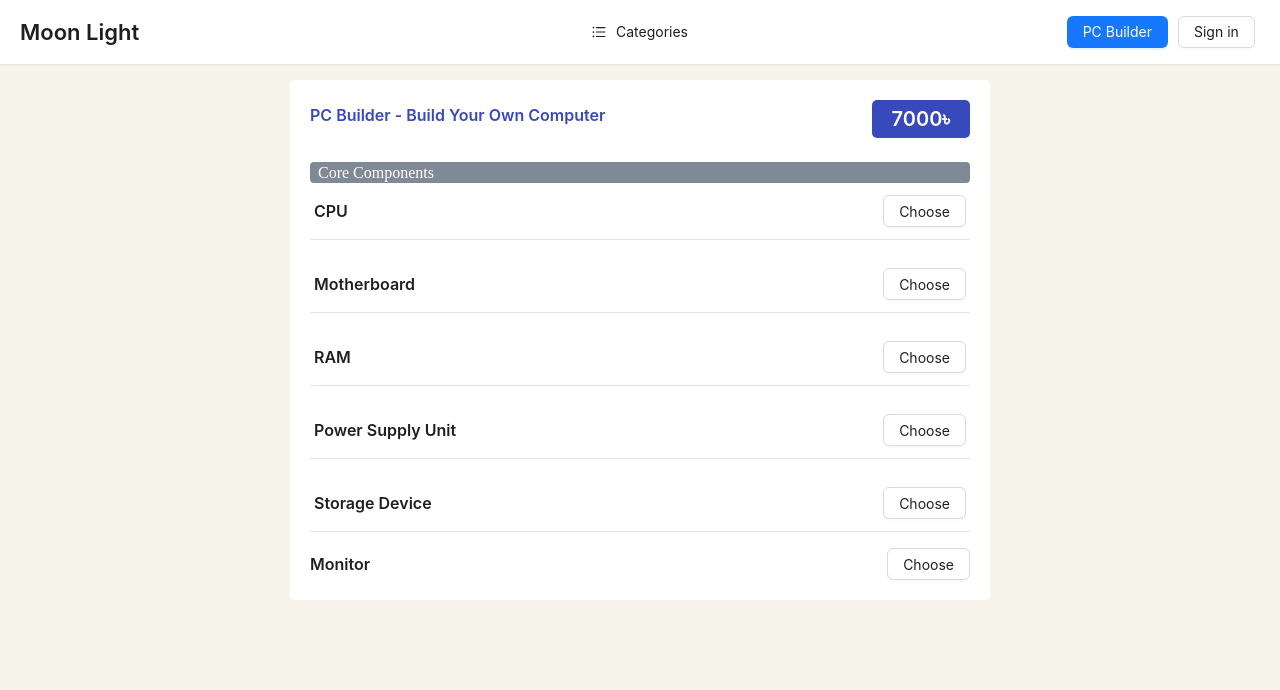
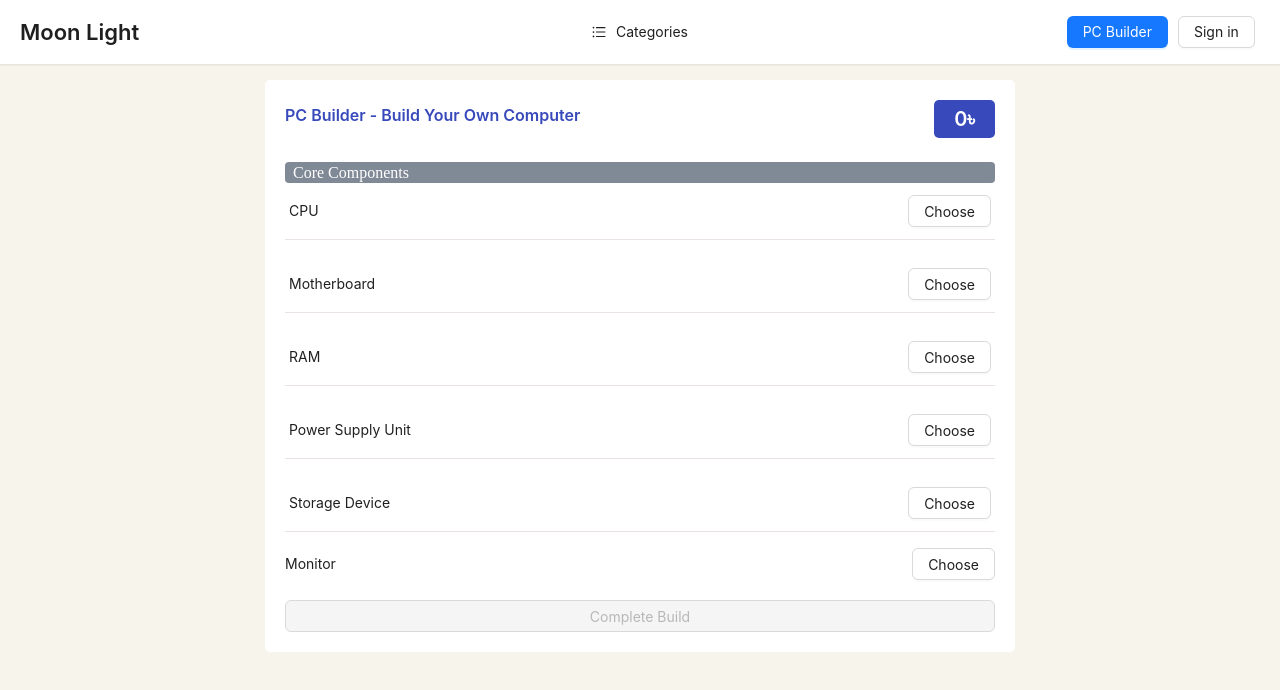
Before and after one commit to habiburrahman26/pc-build-with-nextjs, a Next.js app: page /tool/pc-builder in a window 1280 px wide. Shown: the top 690 px of the page. Built offline with nearby package versions, Linux system fonts and the light colour scheme; no server answers.

Commit message:
pc build complete

```diff
--- a/package.json
+++ b/package.json
@@ -10,12 +10,14 @@
   },
   "dependencies": {
     "@ant-design/icons": "^5.1.4",
+    "@reduxjs/toolkit": "^1.9.5",
     "antd": "^5.7.3",
     "eslint": "8.45.0",
     "eslint-config-next": "13.4.12",
     "next": "13.4.12",
     "next-auth": "^4.22.3",
     "react": "18.2.0",
-    "react-dom": "18.2.0"
+    "react-dom": "18.2.0",
+    "react-redux": "^8.1.1"
   }
 }
--- a/pages/_app.js
+++ b/pages/_app.js
@@ -1,14 +1,21 @@
 import Navbar from '@/layout/Navbar';
+import store from '@/redux/store';
 import '@/styles/globals.css';
 import { SessionProvider } from 'next-auth/react';
+import { Provider } from 'react-redux';
 
-export default function App({ Component, pageProps: { session, ...pageProps } }) {
+export default function App({
+  Component,
+  pageProps: { session, ...pageProps },
+}) {
   const getLayout = Component.getLayout || ((page) => page);
 
   return getLayout(
-    <SessionProvider session={session}>
-      <Navbar/>
-      <Component {...pageProps} />
-    </SessionProvider>
+    <Provider store={store}>
+      <SessionProvider session={session}>
+        <Navbar />
+        <Component {...pageProps} />
+      </SessionProvider>
+    </Provider>
   );
 }
--- a/pages/product/[productId].js
+++ b/pages/product/[productId].js
@@ -22,8 +22,8 @@ const ProductDetailsPage = ({ product }) => {
               {product?.average_rating} out of 5
             </Typography.Title>
           </Space>
-          {product.reviews.length > 0 ? (
-            product.reviews.map((r, i) => (
+          {product?.reviews.length > 0 ? (
+            product?.reviews.map((r, i) => (
               <Space key={i} direction="vertical">
                 <Space>
                   <Avatar size="large" icon={<UserOutlined />} />
--- a/pages/tool/pc-builder.js
+++ b/pages/tool/pc-builder.js
@@ -1,72 +1,225 @@
-import RootLayout from '@/layout/RootLayout';
-import { Button, Card, Space, Typography } from 'antd';
+import { Button, Space, Typography, message } from 'antd';
+import { useSelector, useDispatch } from 'react-redux';
 import Link from 'next/link';
 import React from 'react';
+import Image from 'next/image';
+import { CloseOutlined } from '@ant-design/icons';
+import {
+  completeBuild,
+  removeToPcBuild,
+} from '@/redux/features/pcBuild/pcBuild';
 
 const PcBuilderPage = () => {
+  const dispatch = useDispatch();
+  const { totalItems, totalPrice, items } = useSelector(
+    (state) => state.pcBuild
+  );
+
+  const [messageApi, contextHolder] = message.useMessage();
+  const success = () => {
+    messageApi.open({
+      type: 'success',
+      content: 'Your pc build successfully',
+    });
+  };
+
+  const processor = items?.find((i) => i.category === 'processor');
+  const motherboard = items?.find((i) => i.category === 'motherboard');
+  const ram = items?.find((i) => i.category === 'ram');
+  const powerSupply = items?.find((i) => i.category === 'power-supply');
+  const monitor = items?.find((i) => i.category === 'monitor');
+  const storageDevice = items?.find((i) => i.category === 'storage-device');
+
   return (
     <section className="pc-build">
+      {contextHolder}
       <div className="flex-between">
         <Typography.Title level={5} style={{ color: '#3749BB' }}>
           PC Builder - Build Your Own Computer
         </Typography.Title>
         <Space className="price-item-card">
           <Typography.Title level={4} style={{ color: '#fff', margin: 0 }}>
-            7000৳
+            {totalPrice}৳
           </Typography.Title>
         </Space>
       </div>
-      <p className='core-heading'>Core Components</p>
-      <div className='flex-vertical'>
-        <div className="flex-between border-bottom">
-          <Typography.Title level={5} style={{ margin: 0 }}>
+      <p className="core-heading">Core Components</p>
+      <div className="flex-vertical" style={{ marginBottom: 20 }}>
+        <div className=" border-bottom">
+          <div className="flex-between">
+            <Typography.Text level={5} style={{ margin: 0 }}>
               CPU
-          </Typography.Title>
+            </Typography.Text>
             <Button>
               <Link href="/tool/processor">Choose</Link>
             </Button>
           </div>
-        <div className="flex-between border-bottom">
-          <Typography.Title level={5} style={{ margin: 0 }}>
+          {processor && (
+            <div className="flex-between">
+              <Image
+                src={processor.image}
+                alt="processor"
+                width={50}
+                height={50}
+              />
+              <Typography.Text level={5} style={{ margin: 0 }}>
+                {processor.name}
+              </Typography.Text>
+              <h4>{processor.price}৳</h4>
+              <Button
+                icon={<CloseOutlined />}
+                onClick={() => dispatch(removeToPcBuild(processor._id))}
+              ></Button>
+            </div>
+          )}
+        </div>
+        <div className="border-bottom">
+          <div className="flex-between">
+            <Typography.Text level={5} style={{ margin: 0 }}>
               Motherboard
-          </Typography.Title>
+            </Typography.Text>
             <Button>
               <Link href="/tool/motherboard">Choose</Link>
             </Button>
           </div>
-        <div className="flex-between border-bottom">
-          <Typography.Title level={5} style={{ margin: 0 }}>
+          {motherboard && (
+            <div className="flex-between">
+              <Image
+                src={motherboard.image}
+                alt="processor"
+                width={50}
+                height={50}
+              />
+              <Typography.Text level={5} style={{ margin: 0 }}>
+                {motherboard.name}
+              </Typography.Text>
+              <h4>{motherboard.price}৳</h4>
+              <Button
+                icon={<CloseOutlined />}
+                onClick={() => dispatch(removeToPcBuild(motherboard._id))}
+              ></Button>
+            </div>
+          )}
+        </div>
+        <div className="border-bottom">
+          <div className="flex-between">
+            <Typography.Text level={5} style={{ margin: 0 }}>
               RAM
-          </Typography.Title>
+            </Typography.Text>
             <Button>
               <Link href="/tool/ram">Choose</Link>
             </Button>
           </div>
-        <div className="flex-between border-bottom">
-          <Typography.Title level={5} style={{ margin: 0 }}>
+          {ram && (
+            <div className="flex-between">
+              <Image src={ram.image} alt="processor" width={50} height={50} />
+              <Typography.Text level={5} style={{ margin: 0 }}>
+                {ram.name}
+              </Typography.Text>
+              <h4>{ram.price}৳</h4>
+              <Button
+                icon={<CloseOutlined />}
+                onClick={() => dispatch(removeToPcBuild(ram._id))}
+              ></Button>
+            </div>
+          )}
+        </div>
+        <div className="border-bottom">
+          <div className="flex-between">
+            <Typography.Text level={5} style={{ margin: 0 }}>
               Power Supply Unit
-          </Typography.Title>
+            </Typography.Text>
             <Button>
               <Link href="/tool/power-supply">Choose</Link>
             </Button>
           </div>
-        <div className="flex-between border-bottom">
-          <Typography.Title level={5} style={{ margin: 0 }}>
+          {powerSupply && (
+            <div className="flex-between">
+              <Image
+                src={powerSupply.image}
+                alt="processor"
+                width={50}
+                height={50}
+              />
+              <Typography.Text level={5} style={{ margin: 0 }}>
+                {powerSupply.name}
+              </Typography.Text>
+              <h4>{powerSupply.price}৳</h4>
+              <Button
+                icon={<CloseOutlined />}
+                onClick={() => dispatch(removeToPcBuild(powerSupply._id))}
+              ></Button>
+            </div>
+          )}
+        </div>
+        <div className="border-bottom">
+          <div className="flex-between">
+            <Typography.Text level={5} style={{ margin: 0 }}>
               Storage Device
-          </Typography.Title>
+            </Typography.Text>
             <Button>
               <Link href="/tool/storage-device">Choose</Link>
             </Button>
           </div>
+          {storageDevice && (
             <div className="flex-between">
-          <Typography.Title level={5} style={{ margin: 0 }}>
+              <Image
+                src={storageDevice.image}
+                alt="processor"
+                width={50}
+                height={50}
+              />
+              <Typography.Text level={5} style={{ margin: 0 }}>
+                {storageDevice.name}
+              </Typography.Text>
+              <h4>{storageDevice.price}৳</h4>
+              <Button
+                icon={<CloseOutlined />}
+                onClick={() => dispatch(removeToPcBuild(storageDevice._id))}
+              ></Button>
+            </div>
+          )}
+        </div>
+        <div>
+          <div className="flex-between">
+            <Typography.Text level={5} style={{ margin: 0 }}>
               Monitor
-          </Typography.Title>
+            </Typography.Text>
             <Button>
               <Link href="/tool/monitor">Choose</Link>
             </Button>
           </div>
+          {monitor && (
+            <div className="flex-between">
+              <Image
+                src={monitor.image}
+                alt="processor"
+                width={50}
+                height={50}
+              />
+              <Typography.Text level={5} style={{ margin: 0 }}>
+                {monitor.name}
+              </Typography.Text>
+              <h4>{monitor.price}৳</h4>
+              <Button
+                icon={<CloseOutlined />}
+                onClick={() => dispatch(removeToPcBuild(monitor._id))}
+              ></Button>
             </div>
+          )}
+        </div>
+      </div>
+      <Button
+        type="primary"
+        block
+        disabled={totalItems !== 6}
+        onClick={() => {
+          dispatch(completeBuild());
+          success();
+        }}
+      >
+        Complete Build
+      </Button>
     </section>
   );
 };
--- /dev/null
+++ b/redux/features/pcBuild/pcBuild.js
@@ -0,0 +1,55 @@
+const { createSlice } = require('@reduxjs/toolkit');
+
+const initialState = {
+  totalItems: 0,
+  totalPrice: 0,
+  items: [],
+};
+
+const pcBuildSlice = createSlice({
+  name: 'pcBuild',
+  initialState,
+  reducers: {
+    addToPcBuild: (state, action) => {
+      const sameItemExist = state.items.find(
+        (item) => item.category === action.payload.category
+      );
+
+      if (!sameItemExist) {
+        state.totalItems += 1;
+        state.totalPrice += action.payload.price;
+        state.items = [...state.items, action.payload];
+      } else {
+        const existingCategoryItemRemove = state.items.filter(
+          (item) => item.category != action.payload.category
+        );
+
+        state.totalPrice -= sameItemExist.price;
+        state.totalPrice += action.payload.price;
+        state.items = [...existingCategoryItemRemove, action.payload];
+      }
+    },
+    removeToPcBuild: (state, action) => {
+      const findProduct = state.items.find(
+        (item) => item._id === action.payload
+      );
+
+      const existingCategoryItemRemove = state.items.filter(
+        (item) => item._id !== action.payload
+      );
+
+      state.totalItems -= 1;
+      state.totalPrice -= findProduct.price;
+      state.items = [...existingCategoryItemRemove];
+    },
+    completeBuild: (state) => {
+      state.totalItems = 0;
+      state.totalPrice = 0;
+      state.items = [];
+    },
+  },
+});
+
+export const { addToPcBuild, removeToPcBuild, completeBuild } = pcBuildSlice.actions;
+
+export default pcBuildSlice.reducer;
--- /dev/null
+++ b/redux/store.js
@@ -0,0 +1,11 @@
+import pcBuildReducer from './features/pcBuild/pcBuild';
+
+const { configureStore } = require('@reduxjs/toolkit');
+
+const store = configureStore({
+  reducer: {
+    pcBuild: pcBuildReducer,
+  },
+});
+
+export default store;
--- a/styles/globals.css
+++ b/styles/globals.css
@@ -84,7 +84,7 @@ a {
 }
 
 .pc-build {
-  max-width: 700px;
+  max-width: 750px;
   padding: 20px;
   border-radius: 5px;
   margin: 16px auto;
```
Also changed, not shown: layout/Navbar.jsx (+11 -3 lines), pages/tool/[toolName].js (+55 -19 lines), 1 other file (tests, documents, lock files or other folders). Lines whose indentation alone changed are shown as unchanged.
